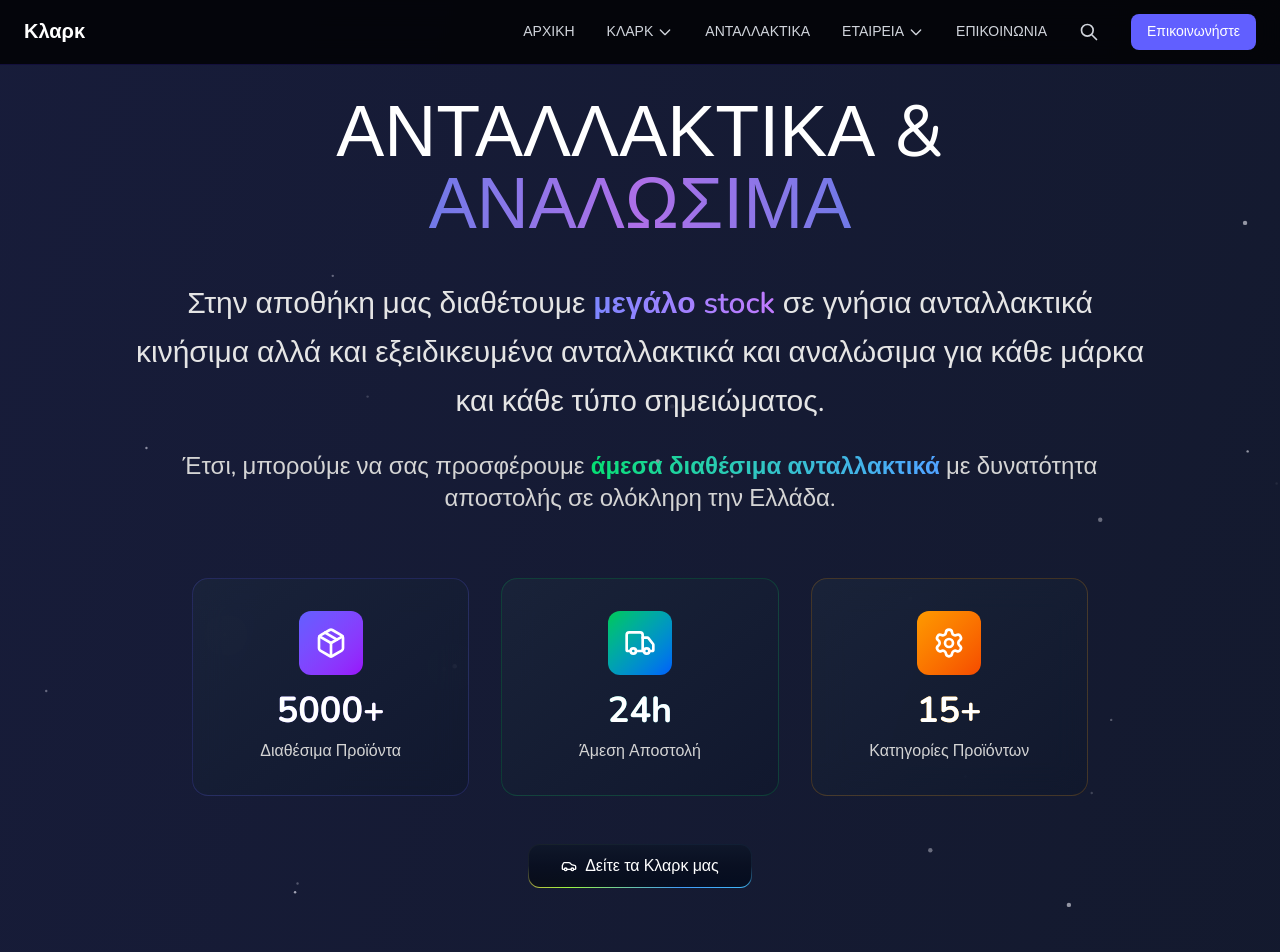
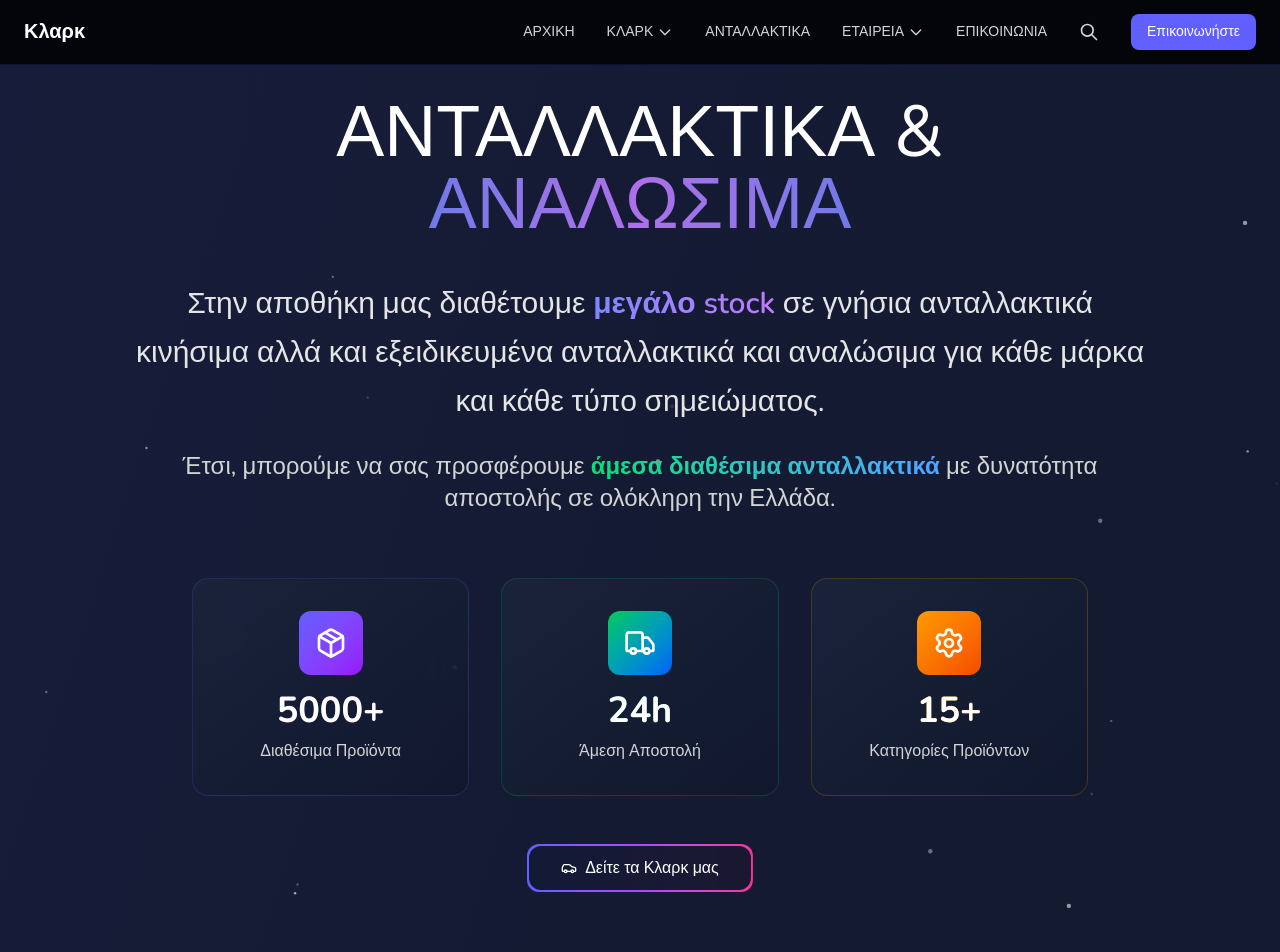
Before and after one commit to thanosfelipe/clark-website-clean, a Next.js app: page /parts in a window 1280 px wide. Shown: the top 952 px of the page. Built offline with nearby package versions, Linux system fonts and the light colour scheme.

Commit message:
Fix RainbowButton background - use wrapper div for proper rainbow border effect

```diff
--- a/src/app/components/ui/rainbow-button.tsx
+++ b/src/app/components/ui/rainbow-button.tsx
@@ -11,15 +11,13 @@ export function RainbowButton({
   ...props
 }: RainbowButtonProps) {
   return (
+    <div className="relative p-[2px] rounded-xl bg-gradient-to-r from-indigo-500 via-purple-500 to-pink-500 animate-rainbow">
       <button
         className={cn(
-        "group relative inline-flex h-11 animate-rainbow cursor-pointer items-center justify-center rounded-xl border-0 bg-[length:200%] px-8 py-2 font-medium text-white transition-all duration-200 hover:scale-105 [background-clip:padding-box,border-box,border-box] [background-origin:border-box] [border:calc(0.08*1rem)_solid_transparent] focus-visible:outline-none disabled:pointer-events-none disabled:opacity-50",
+          "relative inline-flex h-11 w-full cursor-pointer items-center justify-center rounded-xl px-8 py-2 font-medium text-white transition-all duration-200 hover:scale-105 focus-visible:outline-none disabled:pointer-events-none disabled:opacity-50",
 
-        // Unified rainbow gradient for both light and dark mode
-        "bg-[linear-gradient(rgb(15_23_42_/_0.95),rgb(2_6_23_/_0.95)),linear-gradient(rgb(15_23_42_/_0.95)_50%,rgba(15,23,42,0.6)_80%,rgba(2,6,23,0)),linear-gradient(90deg,hsl(var(--color-1)),hsl(var(--color-5)),hsl(var(--color-3)),hsl(var(--color-4)),hsl(var(--color-2)))]",
-
-        // Mobile fallback with simpler gradient
-        "max-sm:bg-gradient-to-r max-sm:from-indigo-500 max-sm:via-purple-500 max-sm:to-pink-500 max-sm:border max-sm:border-indigo-400/30",
+          // Dark background inside the rainbow border
+          "bg-slate-900/95 hover:bg-slate-800/95",
 
           className,
         )}
@@ -27,5 +25,6 @@ export function RainbowButton({
       >
         {children}
       </button>
+    </div>
   );
 }
```
Lines whose indentation alone changed are shown as unchanged.
